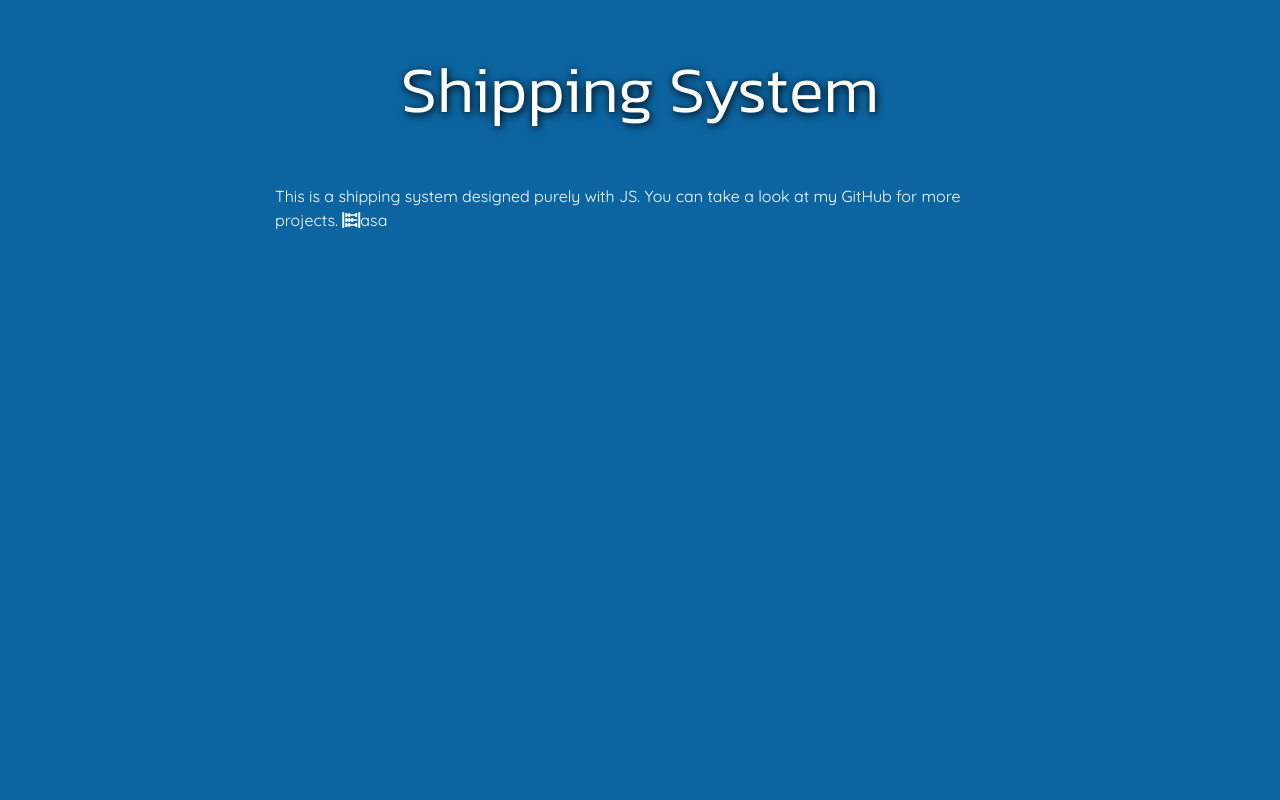
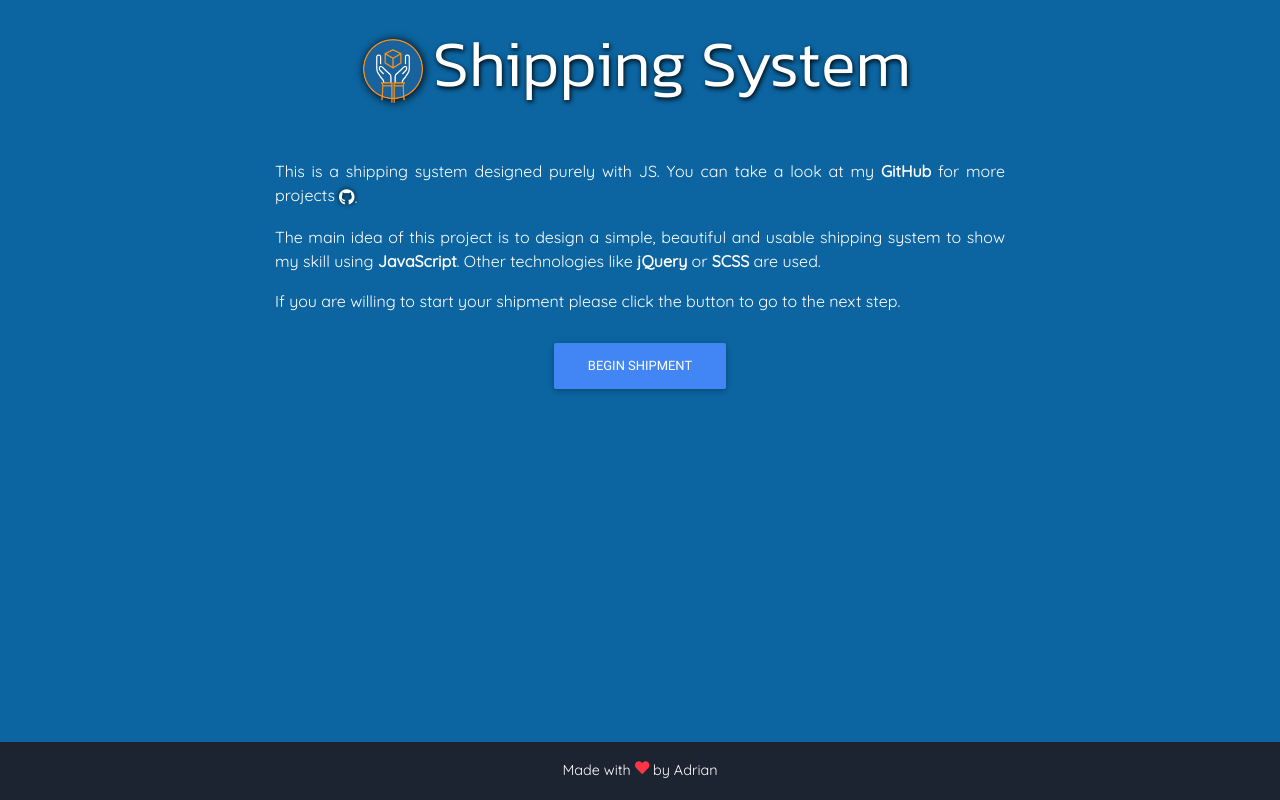
Before and after one commit to adrian00s/shipping-system, a plain HTML site: page index.html in a window 1280 px wide. Drawn offline with Linux system fonts and the light colour scheme.

Commit message:
finished index

```diff
--- a/index.html
+++ b/index.html
@@ -9,8 +9,8 @@
     <!-- VENDORS -->
     <link rel="stylesheet" href="css/vendors/bootstrap.min.css">
     <link rel="stylesheet" href="css/vendors/mdb.min.css">
-
     <link rel="stylesheet" href="css/vendors/all.min.css">
+    <link rel="stylesheet" href="css/vendors/hover-min.css">
 
     <!-- OWN STYLES -->
     <link rel="stylesheet" href="css/styles-index.css">
@@ -18,7 +18,14 @@
 <body>
 
     <header>
-        <h1 class="text-white text-center header__title">Shipping System</h1>
+        <div class="container">
+            <div class="row">
+                    <div class="col-md-12 text-center mt-3 mt-xl-4">
+                        <h1 class="mr-md-3 text-white d-inline text-center header__title">
+                            <img height="80" class="header__logo" src="img/main-icon.png" alt="">Shipping System</h1>
+                    </div>
+                </div><!-- end row -->
+        </div><!-- end container -->
     </header>
 
     <main>
@@ -30,17 +37,40 @@
 
             <div class="row">
                 <div class="col-md-8 mr-auto ml-auto">
-                    <p class="text-white">This is a shipping system designed purely with JS. You can take a look
-                        at my GitHub for more projects.
-                        <a href="#" class="text-white"><i class="fas fa-abacus"></i>asa</a>
+                    <p class="text-white text-justify">This is a shipping system designed purely with JS. You can take a look
+                        at my <strong class="font-weight-bold">GitHub</strong> for more projects
+                        <a href="https://github.com/adrian00s" target="blank" class="hvr-icon-grow text-white">
+                            <i class="fab fa-github hvr-icon icon-shadow"></i>.
+                        </a>
+                    </p>
+                    <p class="text-white text-justify">The main idea of this project is to design a simple, beautiful and usable
+                        shipping system to show my skill using <strong class="font-weight-bold">JavaScript</strong>.
+                        Other technologies like <strong class="font-weight-bold">jQuery</strong>
+                        or <strong class="font-weight-bold">SCSS</strong> are used.
+                    </p>
+                    <p class="text-white text-justify">
+                         If you are willing to start your shipment please click the button to go to the next step.
                     </p>
                 </div><!-- end col-md-8 -->
             </div><!-- end row -->
+
+            <div class="row">
+                <div class="col-md-12 text-center mt-2">
+                    <a href="begin-shipment.html" class="btn btn-primary">Begin shipment</a>
+                </div>
+            </div>
 
         </div><!-- end container -->
     </main>
 
 
+<footer class="page-footer font-small unique-color-dark fixed-bottom">
+        <div class=" text-center py-3">
+          <span>Made with
+              <a href="https://github.com/adrian00s" target="blank" class="mb-1 hvr-icon-pop">
+                <i class="hvr-icon fas text-danger fa-heart"></i></a> by Adrian </span>
+        </div>
+</footer><!-- end footer -->
 
 
 
--- a/scss/styles-index.scss
+++ b/scss/styles-index.scss
@@ -18,17 +18,12 @@ p, span, i, em,li { font-family: 'Quicksand'; }
 // ELEMENT ==================================
 .header__title {
     @include responsive-font-size(65px);
-    text-shadow: 1px 2px 8px #000;
+    text-shadow: 1px 2px 5px #000;
     margin-top: 50px;
     font-family: 'Kanit';
 }
 
-
-
-
-
-
-
-
+.header__logo { filter: drop-shadow(1px 1px 5px #000); }
 
 // MODIFIER =================================
+.icon-shadow { text-shadow: 0px 0px 5px #000; }
```
Also changed, not shown: css/styles-index.css, css/vendors/hover-min.css (added), img/main-icon.png (added), 1 other file.
